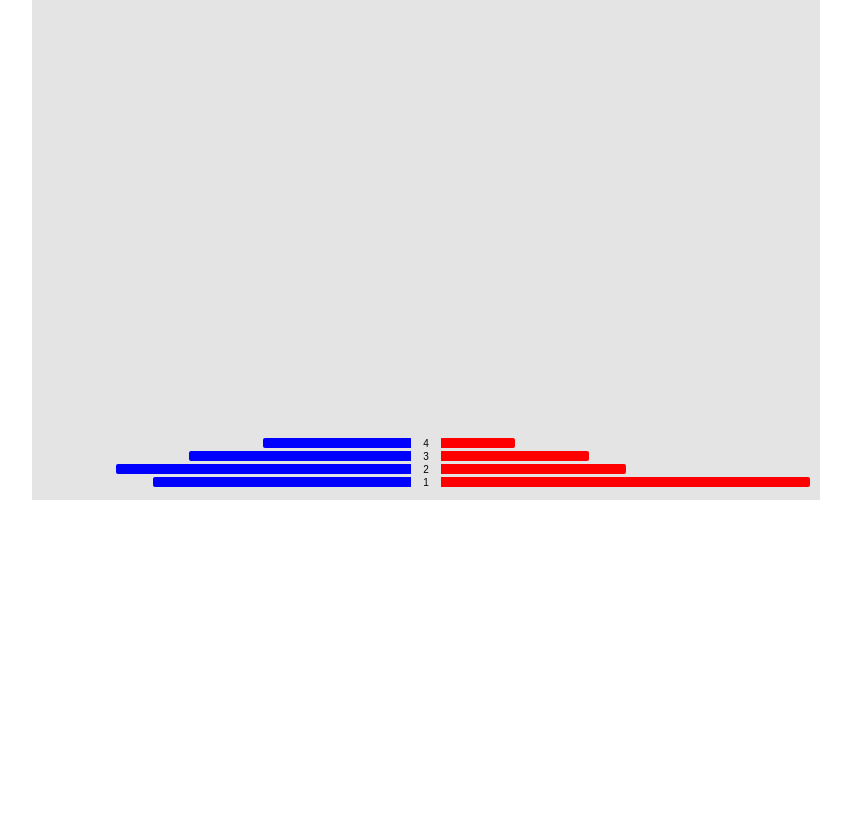
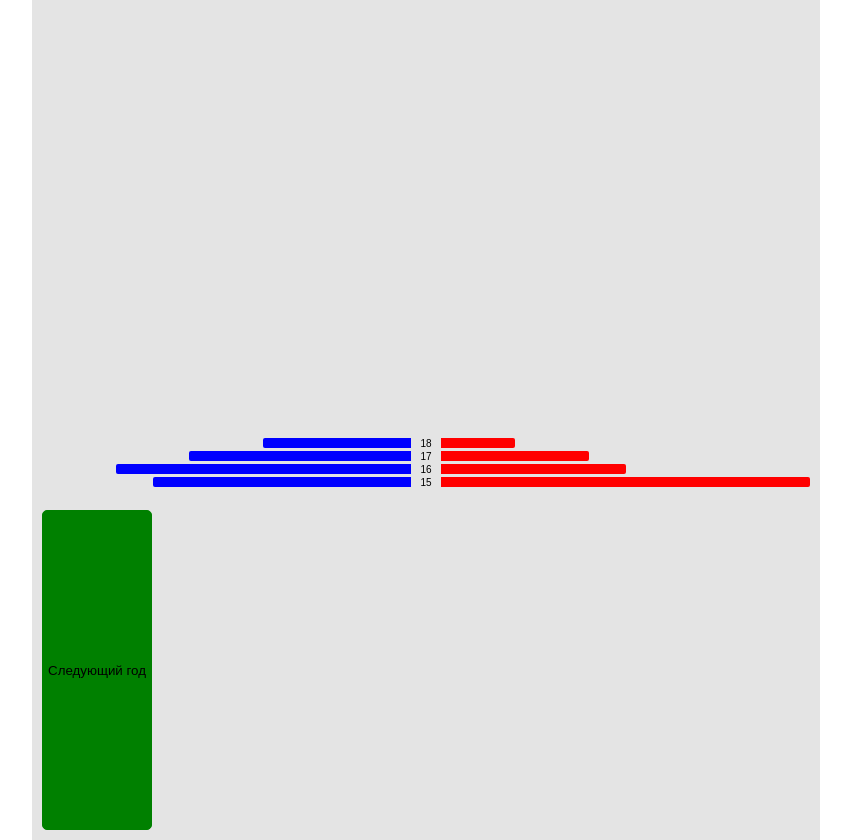
Before and after one commit to DenisDorogov/population-pyramid-model, a plain HTML site: page index.html in a window 1280 px wide. Shown: the whole page, without its empty margins (214-1065 px from the left). Before the commit the page ends 800 px from the top, so only its background shows below. Drawn offline with Linux system fonts and the light colour scheme.

Commit message:
Добавлена кнопочка

```diff
--- a/index.css
+++ b/index.css
@@ -65,3 +65,30 @@
   border-top-right-radius: 2px;
   border-bottom-right-radius: 2px;
 }
+
+.setting-container {
+  display: flex;
+  width: 60%;
+  height: 40%;
+  margin: 0 auto;
+  padding-inline: 10px;
+  padding-block: 10px;
+  background-color: #e4e4e4;
+}
+
+.button {
+  padding: 5px;
+  border: solid 1px green;
+  border-radius: 5px;
+  cursor: pointer;
+}
+
+
+
+.step {
+  background-color: green;
+}
+
+.step:hover {
+  opacity: 10;
+}
--- a/index.html
+++ b/index.html
@@ -10,10 +10,12 @@
     <div id="piramide-males__container">
     </div>
     <div id="piramide-center__container">
-
     </div>
     <div id="piramide-females__container">
     </div>
+  </div>
+  <div class="setting-container">
+    <button class="button step">Следующий год</button>
   </div>
 
   <script type="text/javascript" src="./index.js"></script>
--- a/index.js
+++ b/index.js
@@ -1,6 +1,15 @@
 
 const config = {
   birthRate: [
+    {minAge: 15, maxAge: 19, value: 18.4},
+    {minAge: 20, maxAge: 24, value: 81.2},
+    {minAge: 25, maxAge: 29, value: 100.1},
+    {minAge: 30, maxAge: 34, value: 77.2},
+    {minAge: 35, maxAge: 39, value: 39.2},
+    {minAge: 40, maxAge: 44, value: 8.7},
+    {minAge: 45, maxAge: 49, value: 0.5},
+  ],
+  deathRate: [
     {minAge: 15, maxAge: 19, value: 18.4},
     {minAge: 20, maxAge: 24, value: 81.2},
     {minAge: 25, maxAge: 29, value: 100.1},
@@ -12,10 +21,10 @@ const config = {
 }
 
 let startPopulation = [
-  {age: 4, males: 20, females: 10},
-  {age: 3, males: 30, females: 20},
-  {age: 2, males: 40, females: 25},
-  {age: 1, males: 35, females: 50},
+  {age: 18, males: 20, females: 10},
+  {age: 17, males: 30, females: 20},
+  {age: 16, males: 40, females: 25},
+  {age: 15, males: 35, females: 50},
 ]
 let maxPopulationByGender = 0;
 
@@ -39,6 +48,7 @@ const lastYearBirthCalculator = () => {
   startPopulation.forEach(peoples => {
     result += Math.round(findBirthRate(peoples.age) * peoples.females)
   })
+  console.log(result);
 }
 
 const render = () => {
```
